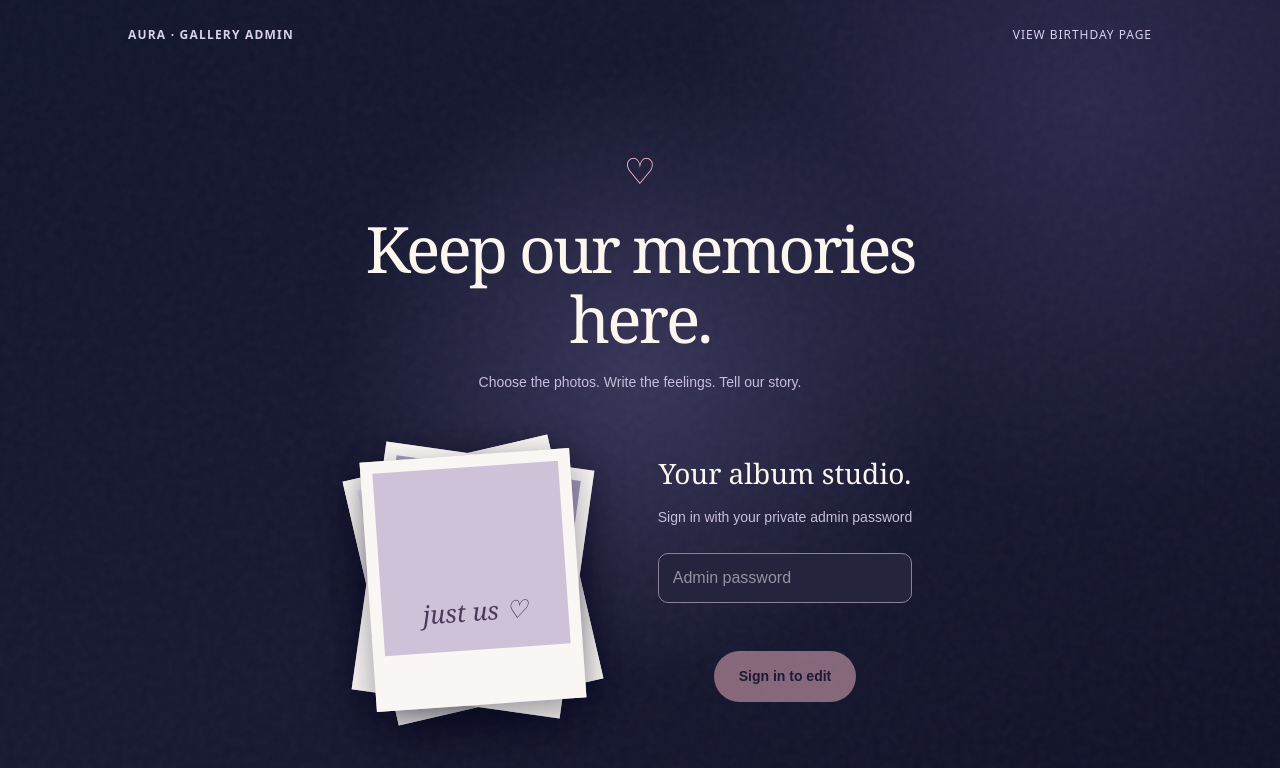
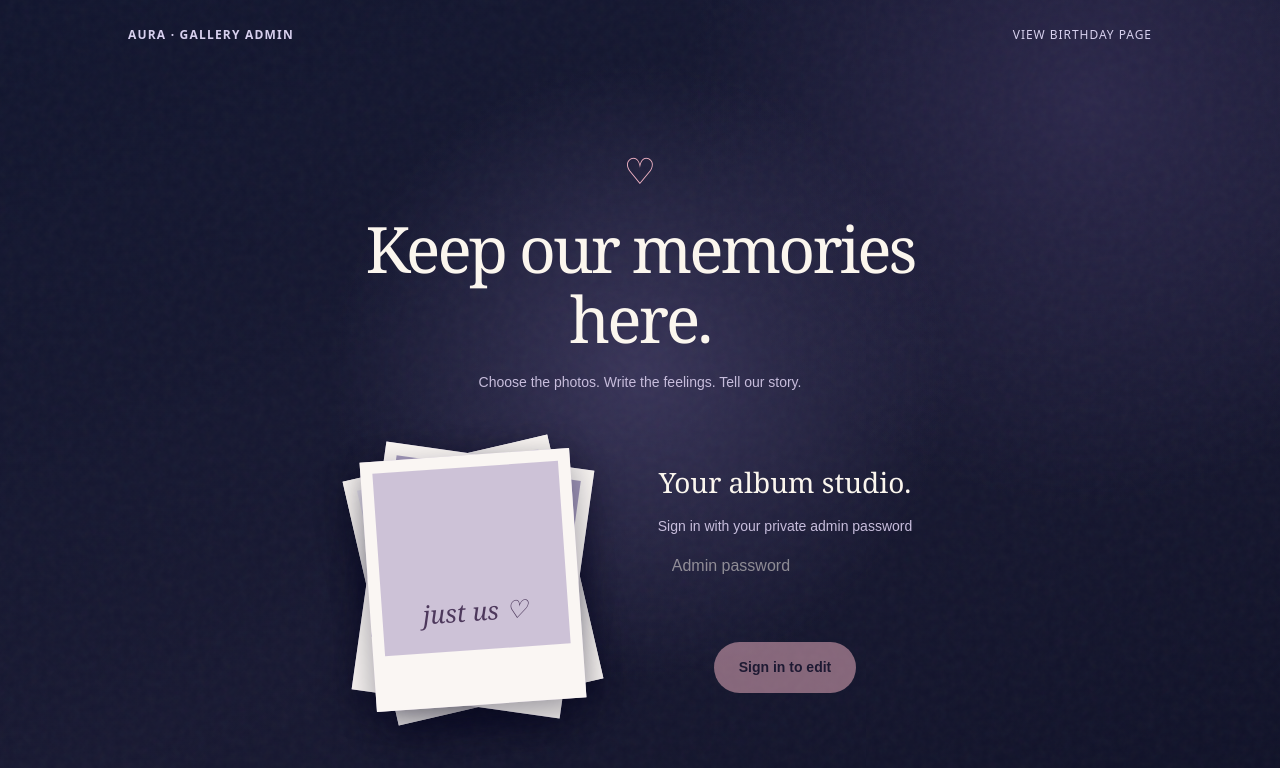
Before and after one commit to zaidh-mech/project-zeno, a Next.js app in the folder web/: page /admin in a window 1280 px wide. Shown: the top 768 px of the page. Built offline with nearby package versions, Linux system fonts and the light colour scheme.

Commit message:
Fix memory gallery nickname inputs placement, placeholder typography and grid alignment

```diff
--- a/web/components/MemoryGallery.module.css
+++ b/web/components/MemoryGallery.module.css
@@ -32,37 +32,43 @@
 .pinForm { display: flex; align-items: center; flex-direction: column; max-width: 310px; }
 .pinForm h2, .pinForm h3 { font: 28px/1.2 Georgia, serif; margin: 0 0 15px; }
 .pinForm label { color: #c7bddc; }
-.pinForm input { width: 190px; margin-top: 24px; padding: 12px 12px 12px 24px; text-align: center; font: 28px/1.2 Arial, sans-serif; letter-spacing: 14px; background: #25243f; color: #fff; border: 1px solid #8d809f; border-radius: 10px; }
+.pinForm input:not(.nameInput):not(.adminPassword), .pinInput { width: 190px; margin-top: 24px; padding: 12px 12px 12px 24px; text-align: center; font: 28px/1.2 Arial, sans-serif; letter-spacing: 14px; background: #25243f; color: #fff; border: 1px solid #8d809f; border-radius: 10px; }
 .primary { background: var(--rose); border: 0; border-radius: 30px; padding: 14px 25px; color: #241a35; font-weight: 600; }
 .gallery button:disabled { opacity: .5; cursor: default; }
 .gallery input:focus-visible, .gallery textarea:focus-visible, .gallery button:focus-visible, .photo:focus-within { outline: 3px solid #b97d9f; outline-offset: 4px; }
 .error { color: #ffc4d4; min-height: 24px; margin: 12px 0; }
 .pinForm .adminPassword { width: 100%; font-size: 16px; letter-spacing: normal; padding: 14px; text-align: left; }
-.nameAnswers { width: 100%; padding: 0; margin: 0; border: 0; text-align: left; }
-.nameAnswers legend { color: #f4d7e4; font: 22px/1.4 Georgia, serif; margin-bottom: 10px; }
-.nameAnswers p { color: #c7bddc; font: 13px/1.6 Arial, sans-serif; margin: 0 0 18px; }
-.nameAnswers label { display: block; margin-top: 12px; }
-.nameAnswers label > span { font: 12px/1.4 Arial, sans-serif; }
 .gallery:has(.nameAnswers) { padding: clamp(20px, 3vh, 48px) 0 clamp(16px, 2.5vh, 32px); scroll-snap-stop: always; }
 .gallery:has(.nameAnswers) .heading { margin-bottom: 24px; }
 .gallery:has(.nameAnswers) .heading h2 { font-size: clamp(2.2rem, 4.5vw, 3.5rem); }
 .gallery:has(.nameAnswers) .locked { gap: clamp(32px, 6vw, 72px); padding: 12px 20px 0; }
-.gallery:has(.nameAnswers) .pinForm { width: min(100%, 440px); max-width: 440px; min-width: 0; }
-.nameAnswers { display: grid; grid-template-columns: repeat(2, minmax(0, 1fr)); column-gap: 16px; }
-.nameAnswers legend, .nameAnswers > p, .nameAnswers label:last-child { grid-column: 1 / -1; }
-.nameAnswers legend { width: 100%; }
-.nameAnswers > p { margin-bottom: 6px; }
+.gallery:has(.nameAnswers) .pinForm { width: min(100%, 460px); max-width: 460px; min-width: 0; }
+.nameAnswers { width: 100%; padding: 0; margin: 0; border: 0; text-align: left; display: grid; grid-template-columns: repeat(2, minmax(0, 1fr)); column-gap: 16px; row-gap: 14px; }
+.nameAnswers legend, .nameAnswers > p { grid-column: 1 / -1; width: 100%; text-align: center; }
+.nameAnswers legend { color: #f4d7e4; font: 22px/1.3 Georgia, serif; margin-bottom: 6px; }
+.nameAnswers > p { color: #c7bddc; font: 13px/1.5 Arial, sans-serif; margin: 0 0 16px; }
+.nameField { display: flex; flex-direction: column; align-items: stretch; gap: 6px; margin: 0; width: 100%; min-width: 0; box-sizing: border-box; text-align: left; }
+.nameAnswers .nameField:last-of-type { grid-column: 1 / -1; width: calc(50% - 8px); justify-self: center; margin-inline: auto; }
+.nameLabel { display: block; font: 600 11.5px/1.3 system-ui, -apple-system, sans-serif; letter-spacing: 0.05em; text-transform: uppercase; color: #eedfeb; margin: 0 0 0 2px; }
+.nameInput { width: 100%; min-width: 0; margin: 0; padding: 12px 14px; text-align: left; font-family: system-ui, -apple-system, BlinkMacSystemFont, "Segoe UI", Roboto, sans-serif; font-size: 14.5px; font-weight: 400; line-height: 1.4; letter-spacing: 0.01em; background: rgba(33, 31, 58, 0.85); color: #ffffff; border: 1px solid rgba(165, 150, 185, 0.45); border-radius: 10px; box-sizing: border-box; transition: border-color 0.2s ease, box-shadow 0.2s ease, background 0.2s ease; box-shadow: inset 0 1px 3px rgba(0, 0, 0, 0.2); }
+.nameInput::placeholder { color: rgba(205, 195, 222, 0.48); font-family: system-ui, -apple-system, sans-serif; font-size: 13.5px; letter-spacing: 0.01em; }
+.nameInput:hover:not(:disabled) { border-color: rgba(245, 182, 198, 0.6); background: rgba(39, 36, 68, 0.9); }
+.nameInput:focus { border-color: var(--rose); background: rgba(43, 39, 74, 0.95); outline: none; box-shadow: 0 0 0 3px rgba(245, 182, 198, 0.25), inset 0 1px 2px rgba(0, 0, 0, 0.15); }
+.nameInput:disabled { opacity: 0.5; cursor: not-allowed; }
 .gallery:has(.nameAnswers) .error:empty { min-height: 0; margin: 16px 0 0; }
 .gallery:has(.nameAnswers) .primary { margin-top: 16px; min-height: 48px; }
 @media (max-width: 600px) {
-  .gallery:has(.nameAnswers) .locked { flex-direction: column; gap: 22px; padding: 8px 0 0; }
+  .gallery:has(.nameAnswers) .locked { flex-direction: column; gap: 20px; padding: 8px 0 0; }
   .gallery:has(.nameAnswers) .stack { width: 95px; height: 115px; }
   .gallery:has(.nameAnswers) .stack span { border-width: 6px; border-bottom-width: 24px; }
   .gallery:has(.nameAnswers) .stack span:last-child { padding-bottom: 8px; font-size: 15px; }
   .gallery:has(.nameAnswers) .pinForm h3 { font-size: 24px; }
   .nameAnswers legend { font-size: 20px; }
 }
-@media (max-width: 380px) { .nameAnswers { grid-template-columns: 1fr; } }
+@media (max-width: 480px) {
+  .nameAnswers { grid-template-columns: 1fr; row-gap: 12px; }
+  .nameAnswers .nameField:last-of-type { width: 100%; }
+}
 .actions { display: flex; flex-wrap: wrap; gap: 10px; align-items: center; }
 .toolbar { flex-wrap: wrap; }
 .empty { padding: 55px 18px; border: 1px dashed #80738e; border-radius: 12px; margin-top: 25px; color: #d6cbe5; }
--- a/web/components/MemoryGallery.tsx
+++ b/web/components/MemoryGallery.tsx
@@ -141,9 +141,52 @@ export default function MemoryGallery({ admin = false }: { admin?: boolean }) {
       <div className={styles.stack} aria-hidden="true"><span /><span /><span>just us ♡</span></div>
       <form onSubmit={unlock} className={styles.pinForm}>
         <h3>{admin ? "Your album studio." : "Our memories live here."}</h3>
-        {isStaticGallery ? <fieldset className={styles.nameAnswers}><legend>What are five cute names I love to call you?</legend><p>Five different names, in any order. You know them by heart ♡</p>{nameAnswers.map((value, index) => <label key={index} htmlFor={`gallery-name-${index}`}><span>Name {index + 1}</span><input ref={index === 0 ? passcodeInput : undefined} id={`gallery-name-${index}`} type="text" autoComplete="off" autoCapitalize="none" maxLength={100} required value={value} onChange={event => setNameAnswers(previous => previous.map((name, i) => i === index ? event.target.value : name))} placeholder={`Cute name ${index + 1}`} aria-describedby="pin-error" disabled={busy} /></label>)}</fieldset> : <><label htmlFor="gallery-passcode">{admin ? "Sign in with your private admin password" : "Enter our four-digit PIN to open the album"}</label>
-        <input ref={passcodeInput} className={admin ? styles.adminPassword : undefined} id="gallery-passcode" type="password" inputMode={admin ? "text" : "numeric"} autoComplete={admin ? "current-password" : "off"} pattern={admin ? undefined : "[0-9]{4}"} maxLength={admin ? 200 : 4} minLength={admin ? 12 : 4} required value={passcode} onChange={e => setPasscode(admin ? e.target.value : e.target.value.replace(/\D/g, ""))} aria-describedby="pin-error" placeholder={admin ? "Admin password" : "••••"} />
-        </>}
+        {isStaticGallery ? (
+          <fieldset className={styles.nameAnswers}>
+            <legend>What are five cute names I love to call you?</legend>
+            <p>Five different names, in any order. You know them by heart ♡</p>
+            {nameAnswers.map((value, index) => (
+              <label key={index} htmlFor={`gallery-name-${index}`} className={styles.nameField}>
+                <span className={styles.nameLabel}>Name {index + 1}</span>
+                <input
+                  ref={index === 0 ? passcodeInput : undefined}
+                  id={`gallery-name-${index}`}
+                  className={styles.nameInput}
+                  type="text"
+                  autoComplete="off"
+                  autoCapitalize="none"
+                  maxLength={100}
+                  required
+                  value={value}
+                  onChange={event => setNameAnswers(previous => previous.map((name, i) => i === index ? event.target.value : name))}
+                  placeholder={`Cute name ${index + 1}`}
+                  aria-describedby="pin-error"
+                  disabled={busy}
+                />
+              </label>
+            ))}
+          </fieldset>
+        ) : (
+          <>
+            <label htmlFor="gallery-passcode">{admin ? "Sign in with your private admin password" : "Enter our four-digit PIN to open the album"}</label>
+            <input
+              ref={passcodeInput}
+              className={admin ? styles.adminPassword : styles.pinInput}
+              id="gallery-passcode"
+              type="password"
+              inputMode={admin ? "text" : "numeric"}
+              autoComplete={admin ? "current-password" : "off"}
+              pattern={admin ? undefined : "[0-9]{4}"}
+              maxLength={admin ? 200 : 4}
+              minLength={admin ? 12 : 4}
+              required
+              value={passcode}
+              onChange={e => setPasscode(admin ? e.target.value : e.target.value.replace(/\D/g, ""))}
+              aria-describedby="pin-error"
+              placeholder={admin ? "Admin password" : "••••"}
+            />
+          </>
+        )}
         <p id="pin-error" role="alert" className={styles.error}>{error}</p>
         <button className={styles.primary} disabled={busy || (isStaticGallery ? nicknameList(nameAnswers.join("\n")).length !== 5 : admin ? passcode.length < 12 : passcode.length !== 4)}>{busy ? "Opening…" : admin ? "Sign in to edit" : "Open our album"}</button>
       </form>
```
